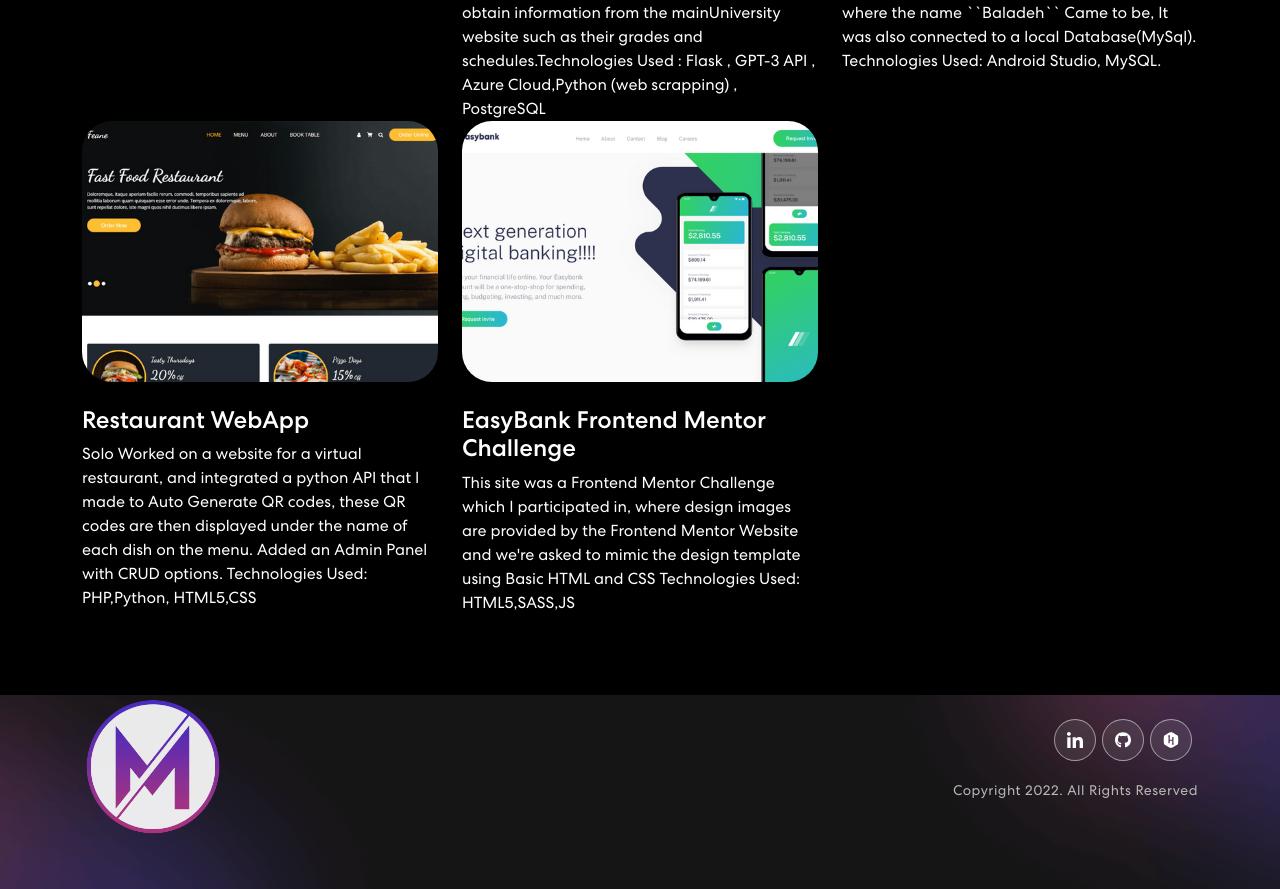
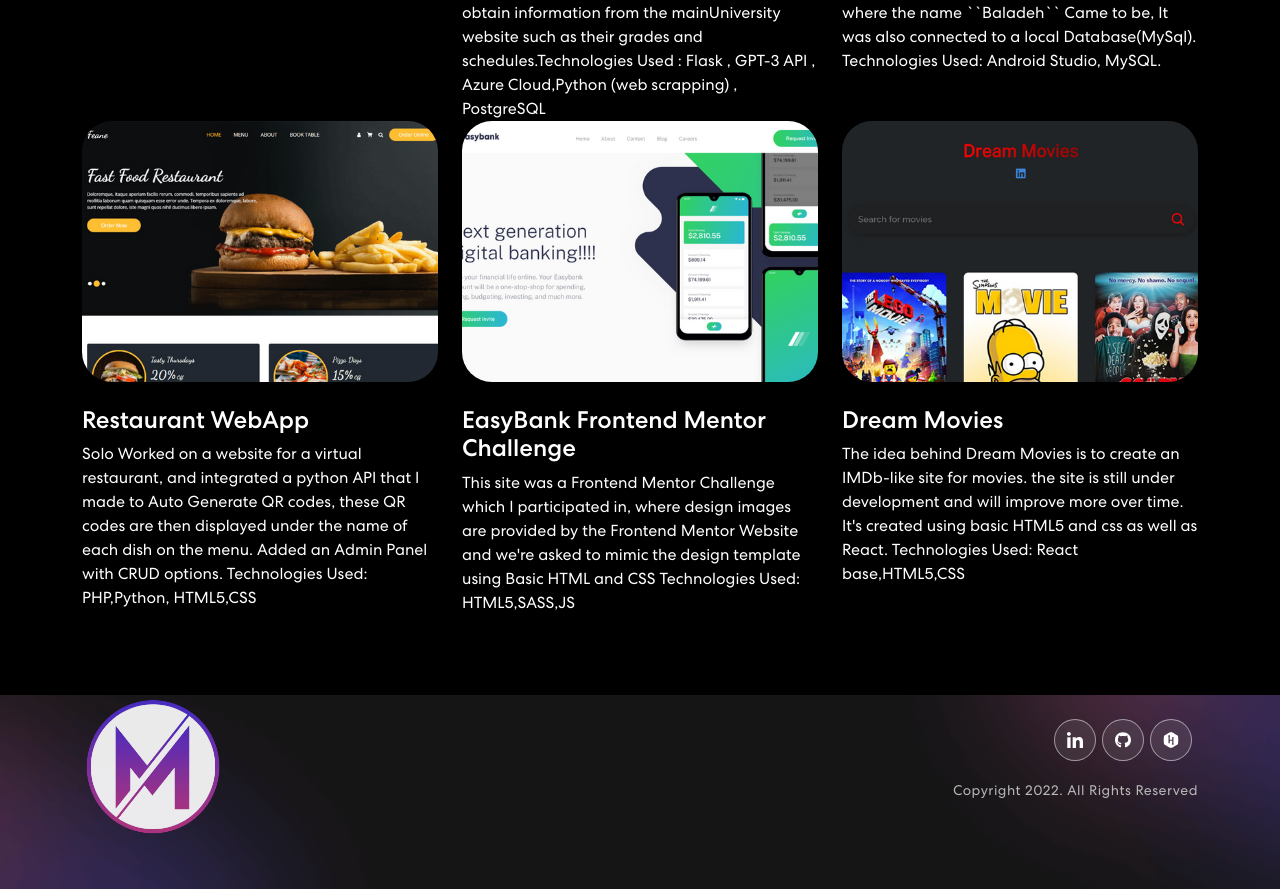
Before and after one commit to mo-chr/react-portfolio, a React (Create React App) app: page / in a window 1280 px wide. Shown: the part 2102-2991 px from the top of the page. Built offline with nearby package versions, Linux system fonts and the light colour scheme.

Commit message:
added dreamMovies

```diff
--- a/src/components/Projects.js
+++ b/src/components/Projects.js
@@ -6,6 +6,7 @@
 import austy from "../assets/img/austy.png";
 import restaurant from "../assets/img/restaurant.png";
 import easyBank from "../assets/img/easyBank.png";
+import dreamMovies from "../assets/img/dreamMovies.png";
 import TrackVisibility from "react-on-screen";
 
 export const Projects = () => {
@@ -39,6 +40,12 @@
       description:
         "This site was a Frontend Mentor Challenge which I participated in, where design images are provided by the Frontend Mentor Website and we're asked to mimic the design template using Basic HTML and CSS Technologies Used: HTML5,SASS,JS",
       imgUrl: easyBank,
+    },
+    {
+      title: "Dream Movies",
+      description:
+        "The idea behind Dream Movies is to create an IMDb-like site for movies. the site is still under development and will improve more over time. It's created using basic HTML5 and css as well as React. Technologies Used: React base,HTML5,CSS",
+      imgUrl: dreamMovies,
     },
   ];
 
```
Also changed, not shown: src/assets/img/dreamMovies.png (added).
